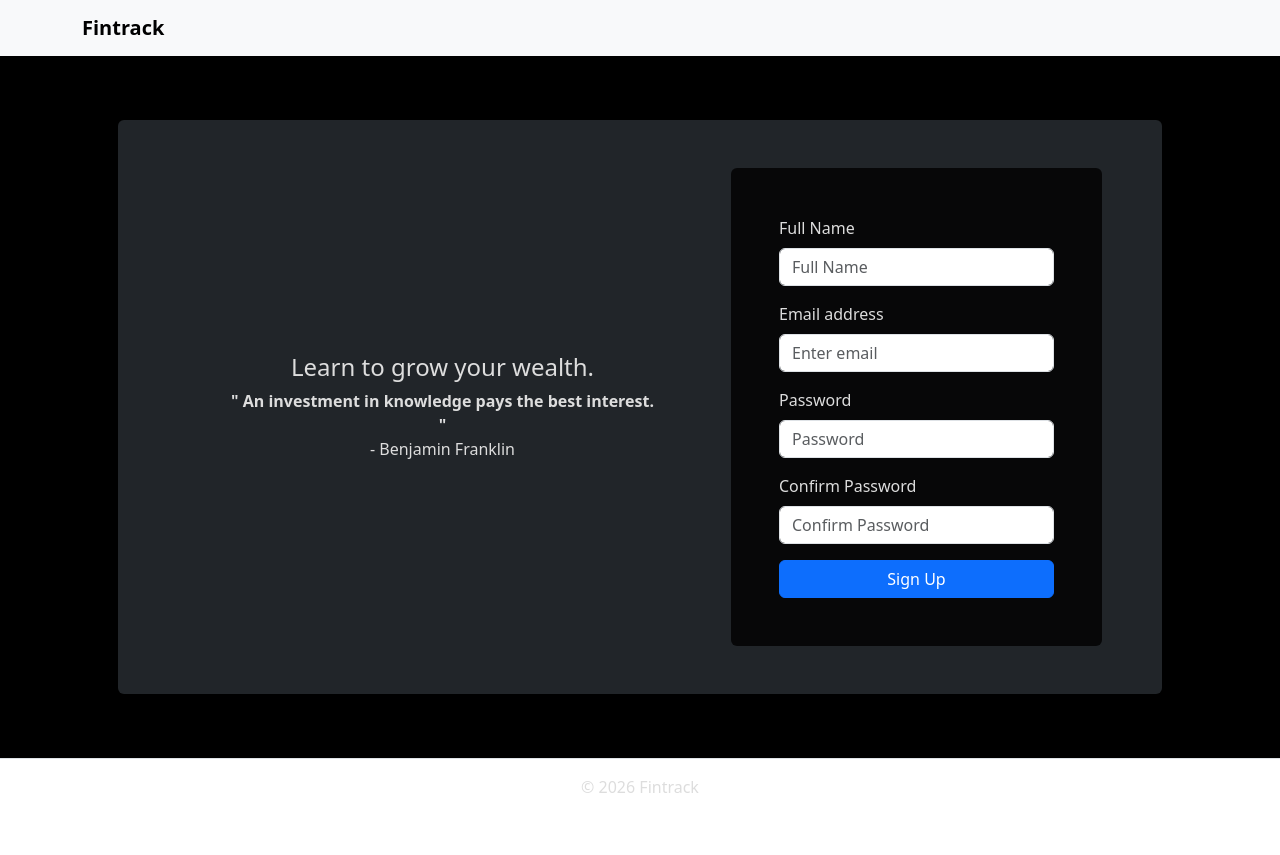
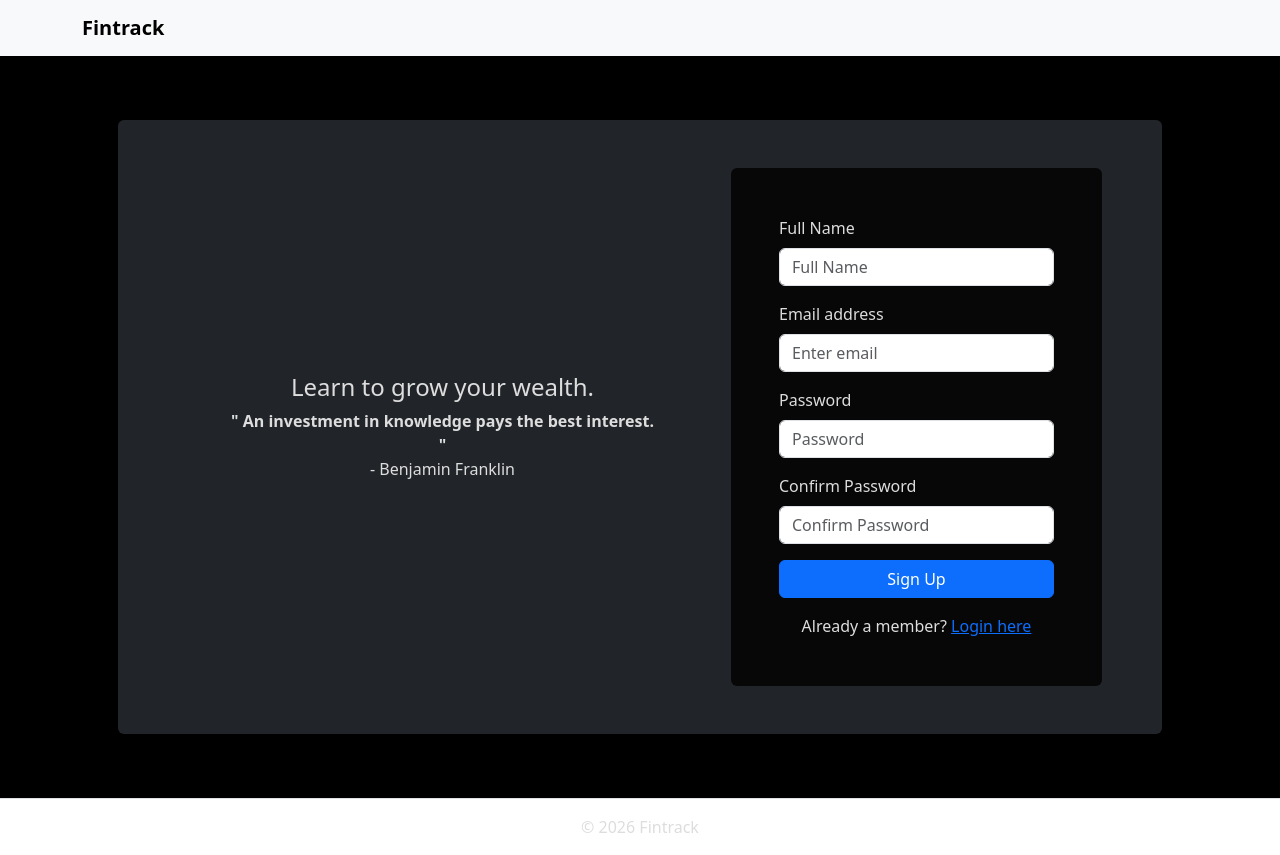
Before and after one commit to roshanpaudel/FinTrack-frontend, a React (Vite) app: page /signup in a window 1280 px wide. Before the commit the page ends 815 px from the top, so only its background shows below. Built offline with nearby package versions, Linux system fonts and the light colour scheme.

Commit message:
login link created in signup page

```diff
--- a/src/components/SignUpForm.jsx
+++ b/src/components/SignUpForm.jsx
@@ -1,6 +1,7 @@
 import { useState } from "react";
 import { Container, Form, Button } from "react-bootstrap";
 import { checkEmail, insertSignupData } from "../api/authApi.js";
+import { Link } from "react-router-dom";
 
 export const SignUpForm = () => {
   const [formData, setFormData] = useState({
@@ -117,6 +118,9 @@
         <Button variant="primary" type="submit" className="w-100">
           Sign Up
         </Button>
+        <div className="text-center mt-3">
+          Already a member? <Link to="/login">Login here</Link>
+        </div>
       </Form>
     </Container>
   );
```
